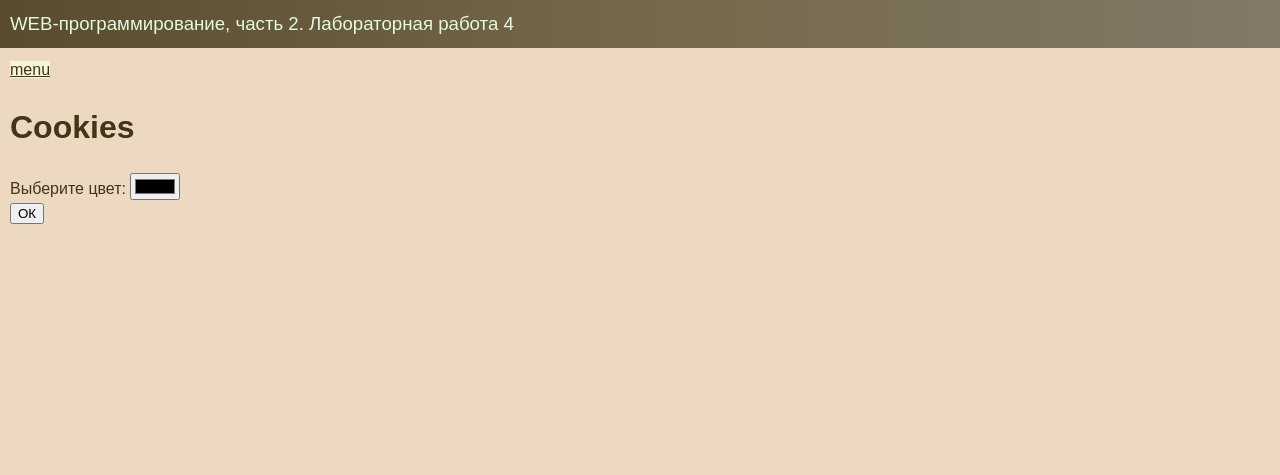
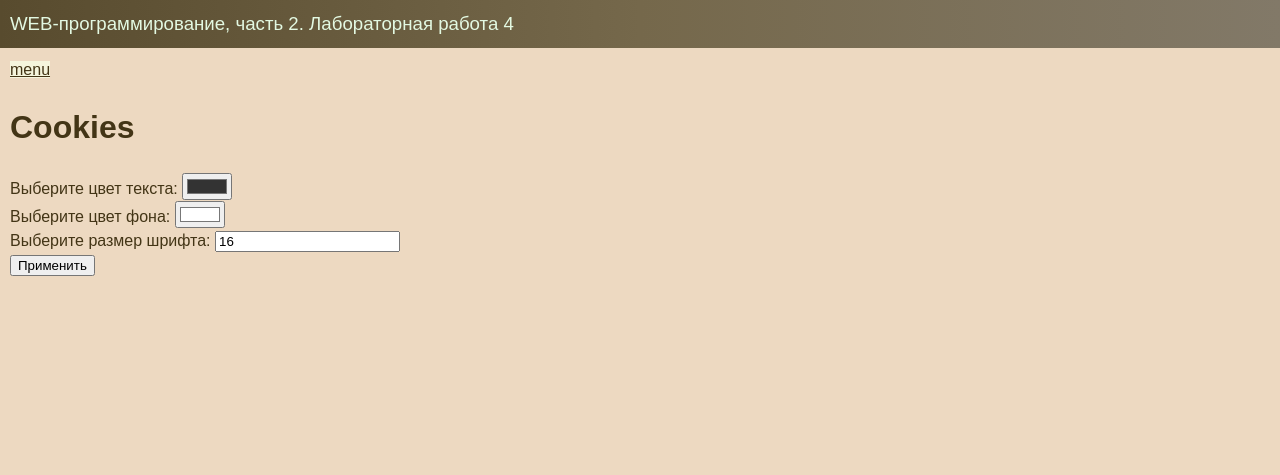
Before and after one commit to Web-toxic/web-programming-labs-2, a Flask app: page /lab4/cookies in a window 1280 px wide. Shown: the top 475 px of the page. Run offline with Flask 3, Linux system fonts and the light colour scheme.

Commit message:
Фон и размер текста

```diff
--- a/lab4.py
+++ b/lab4.py
@@ -1,4 +1,4 @@
-from flask import Blueprint, render_template, request
+from flask import Blueprint, render_template, request, make_response
 lab4 = Blueprint('lab4', __name__)
 
 
@@ -94,14 +94,15 @@ def process_order():
     return f"<h3>{message}</h3><br><a href='/lab4/grain_order'>Вернуться к заказу</a>"
 
 
-@lab4.route('/lab4/cookies', methods = ['GET', 'POST'])
+@lab4.route('/lab4/cookies', methods=['GET', 'POST'])
 def cookies():
-    if request.method == 'GET':
-        return render_template('cookies.html' )
+    resp = make_response(render_template('cookies.html'))
 
     color = request.form.get('color')
-    headers = {
-        'Set-Cookie': 'color=' + color + '; path=/',
-        'Location': '/lab4/cookies'
-    }
-    return '', 303, headers
+    b_color = request.form.get('background-color')
+    f_size = request.form.get('font-size')
+    if color and b_color and f_size:
+        resp.set_cookie('color', color)
+        resp.set_cookie('background-color', b_color)
+        resp.set_cookie('font-size', f"{f_size}px")
+    return resp
--- a/templates/base.html
+++ b/templates/base.html
@@ -5,13 +5,16 @@
     <meta name="viewport" content="width=device-width, initial-scale=1.0">
     <title>Полина Топорнина. {% block lab %}{% endblock %}</title>
     <link rel="stylesheet" href="{{ url_for('static', filename='main.css') }}">
-    {% if request.cookies.get('color') %}
+    {% if request.cookies.get('color') or request.cookies.get('background-color') or request.cookies.get('font-size') %}
     <style>
         body {
-            color: {{ request.cookies.get('color') }};
+            background-color: {{request.cookies.get('background-color')}};
+            font-size: {{request.cookies.get('font-size')}};
+            color: {{request.cookies.get('color')}};
         }
     </style>
     {% endif %}
+
 </head>
 <body>
     <header>
--- a/templates/cookies.html
+++ b/templates/cookies.html
@@ -6,11 +6,20 @@
     <h1>Cookies</h1>
     <form method="post">
         <div>
-            <label for="color">Выберите цвет:</label>
-            <input type="color" id="color" name="color">
+            <label class ="label" for="color">Выберите цвет текста:</label>
+            <input type="color" id="color" name="color" value="#333333">
         </div>
         <div>
-            <button type="submit">ОК</button>
+            <label class ="label" for="background-color">Выберите цвет фона:</label>
+            <input type="color" id="background-color" name="background-color" value="#FFFFFF">
+        </div>
+        <div>
+            <label class ="label" for="font-size">Выберите размер шрифта:</label>
+            <input type="number" id="font-size" name="font-size" value="16">
+        </div>
+        <div>
+            <button type="submit">Применить</button><br>
+            <span></span>
         </div>
     </form>
 {% endblock %}
```
